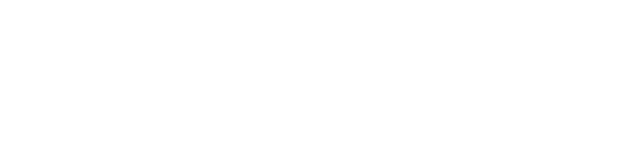
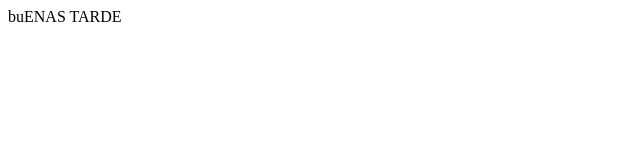
Before and after one commit to JasielValdesBartutis/prueba, a plain HTML site: page index.html in a window 1280 px wide. Shown: the whole page, without its empty margins (0-640 px from the left). Drawn offline with Linux system fonts and the light colour scheme.

Commit message:
index body chanced

```diff
--- a/index.html
+++ b/index.html
@@ -7,6 +7,7 @@
     <title>Document</title>
 </head>
 <body>
+     buENAS TARDE
 
 </body>
 </html>
```
